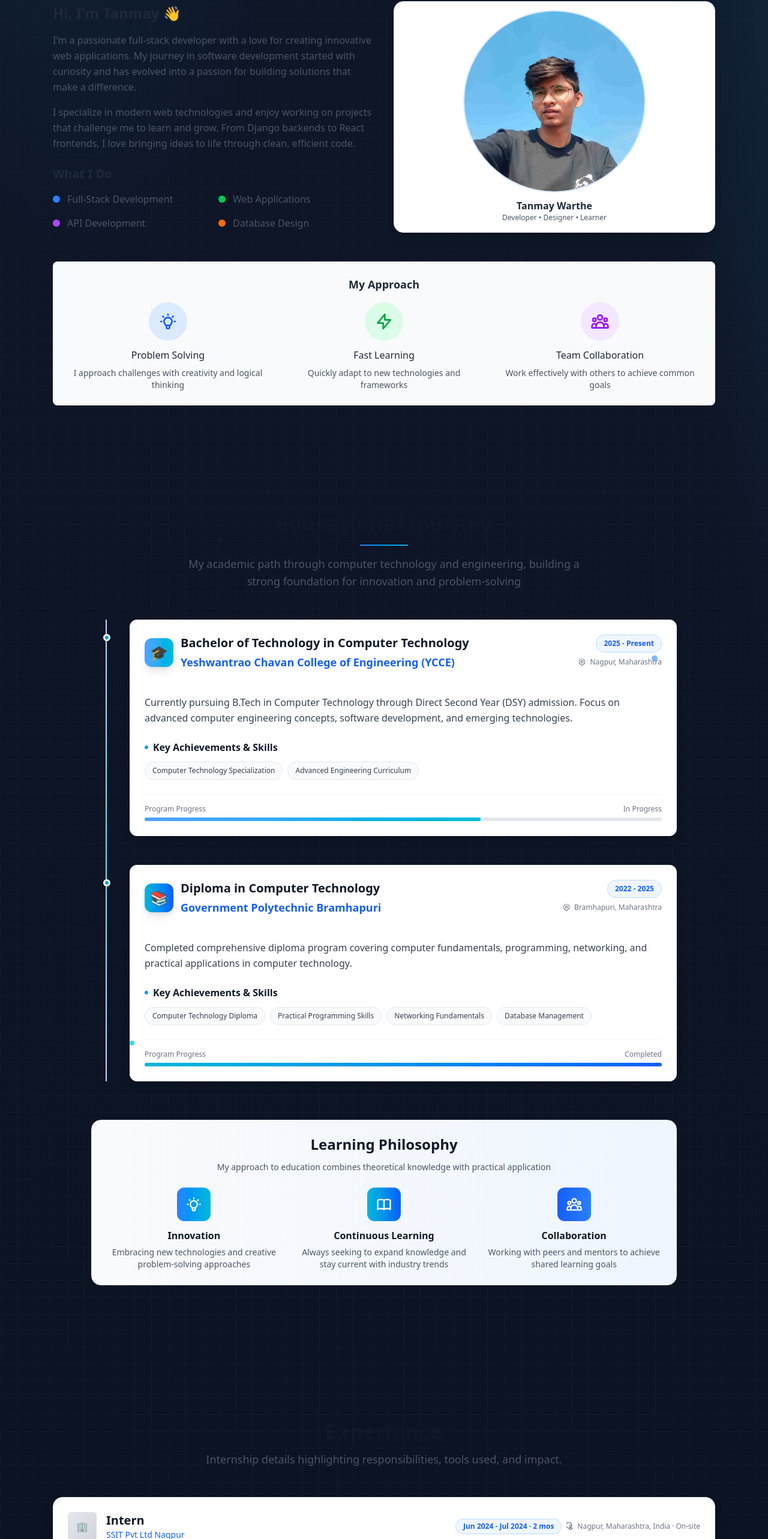
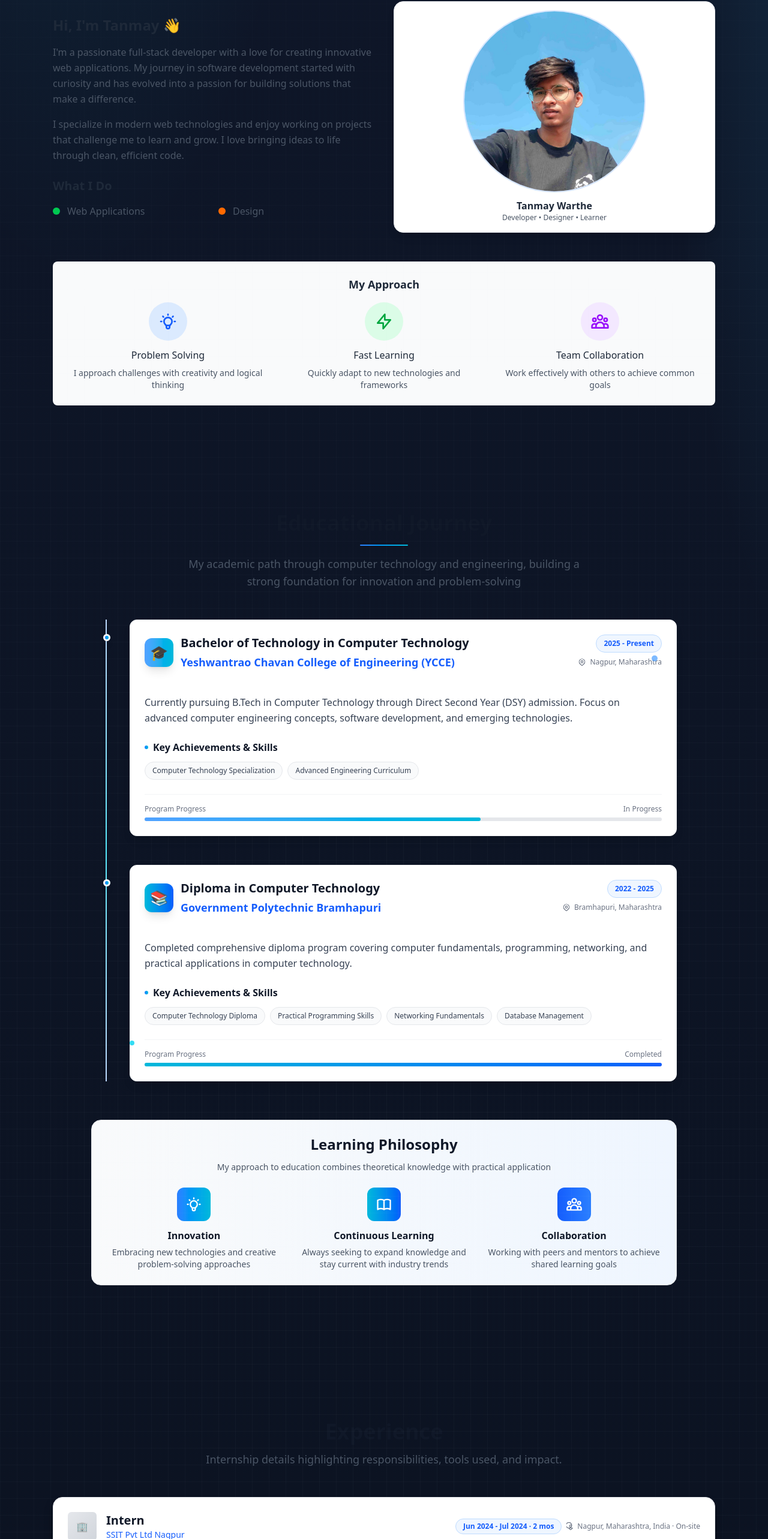
Before and after one commit to TanmayWarthe/Personal-Portfolio, a React (Vite) app: page / in a window 1280 px wide. Shown: the part 1055-3621 px from the top of the page at 60% size. Built offline with nearby package versions, Linux system fonts and the light colour scheme.

Commit message:
Improve featueres

```diff
--- a/src/pages/About.jsx
+++ b/src/pages/About.jsx
@@ -44,7 +44,7 @@ export default function About() {
             </p>
             <p className="text-sm sm:text-base text-gray-600 dark:text-gray-300 leading-relaxed">
               I specialize in modern web technologies and enjoy working on projects that challenge me to
-              learn and grow. From Django backends to React frontends, I love bringing ideas to life
+              learn and grow. I love bringing ideas to life
               through clean, efficient code.
             </p>
           </div>
@@ -52,21 +52,21 @@ export default function About() {
           <div className="space-y-4">
             <h4 className="text-lg sm:text-xl font-semibold text-gray-800 dark:text-white">What I Do</h4>
             <div className="grid grid-cols-1 sm:grid-cols-2 gap-3 sm:gap-4">
-              <div className="flex items-center space-x-3">
+              {/* <div className="flex items-center space-x-3">
                 <div className="w-3 h-3 bg-blue-500 rounded-full"></div>
-                <span className="text-sm sm:text-base text-gray-600 dark:text-gray-300">Full-Stack Development</span>
-              </div>
+                <span className="text-sm sm:text-base text-gray-600 dark:text-gray-300">Development</span>
+              </div> */}
               <div className="flex items-center space-x-3">
                 <div className="w-3 h-3 bg-green-500 rounded-full"></div>
                 <span className="text-sm sm:text-base text-gray-600 dark:text-gray-300">Web Applications</span>
               </div>
-              <div className="flex items-center space-x-3">
+              {/* <div className="flex items-center space-x-3">
                 <div className="w-3 h-3 bg-purple-500 rounded-full"></div>
                 <span className="text-sm sm:text-base text-gray-600 dark:text-gray-300">API Development</span>
-              </div>
+              </div> */}
               <div className="flex items-center space-x-3">
                 <div className="w-3 h-3 bg-orange-500 rounded-full"></div>
-                <span className="text-sm sm:text-base text-gray-600 dark:text-gray-300">Database Design</span>
+                <span className="text-sm sm:text-base text-gray-600 dark:text-gray-300">Design</span>
               </div>
             </div>
           </div>
--- a/src/pages/Experience.jsx
+++ b/src/pages/Experience.jsx
@@ -18,12 +18,12 @@ export default function Experience() {
       company: "SSIT Pvt Ltd Nagpur",
       location: "Nagpur, Maharashtra, India · On-site",
       description:
-        "Contributed to real-world projects as an intern focusing on modern web development. Helped build clean UI, wire APIs, and test features.",
+        "Learned about the basics of web development and how to build a website. Helped build clean UI, and test features.",
       highlights: [
-        "Implemented responsive UI components",
-        "Collaborated on API integration",
-        "Wrote testable, maintainable code",
-        "Participated in code reviews",
+        "Gained proficiency in Python and Django framework",
+        "Learned and applied MVT (Model-View-Template) architecture principles",
+        "Understood and implemented best practices for project structure",
+        "Developed foundational skills in web development using Python and Django",
       ],
       icon: "🧑‍💻",
       color: "from-blue-500 to-cyan-500",
--- a/src/pages/Skills.jsx
+++ b/src/pages/Skills.jsx
@@ -21,21 +21,21 @@ export default function Skills() {
       icon: "devicon-react-original",
       color: "#61DAFB"
     },
-    {
-      name: "Node.js",
-      icon: "devicon-nodejs-plain",
-      color: "#339933"
-    },
-    {
-      name: "MongoDB",
-      icon: "devicon-mongodb-plain",
-      color: "#47A248"
-    },
-    {
-      name: "TypeScript",
-      icon: "devicon-typescript-plain",
-      color: "#3178C6"
-    },
+    // {
+    //   name: "Node.js",
+    //   icon: "devicon-nodejs-plain",
+    //   color: "#339933"
+    // },
+    // {
+    //   name: "MongoDB",
+    //   icon: "devicon-mongodb-plain",
+    //   color: "#47A248"
+    // },
+    // {
+    //   name: "TypeScript",
+    //   icon: "devicon-typescript-plain",
+    //   color: "#3178C6"
+    // },
     {
       name: "JavaScript",
       icon: "devicon-javascript-plain",
```
Also changed, not shown: src/components/Navbar.jsx (line endings or trailing spaces).
